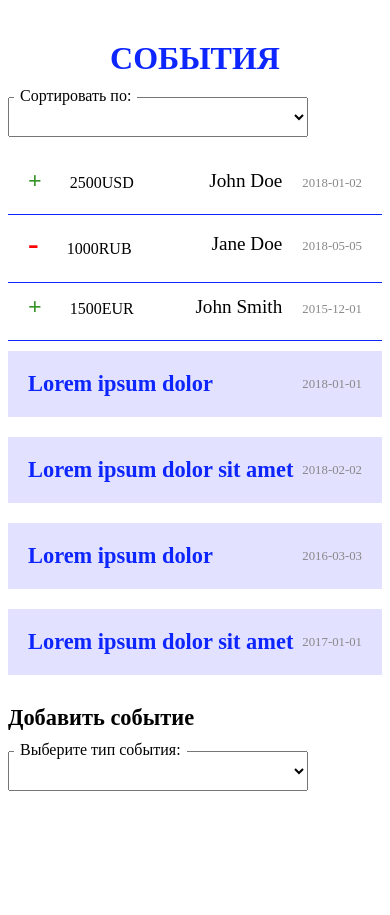
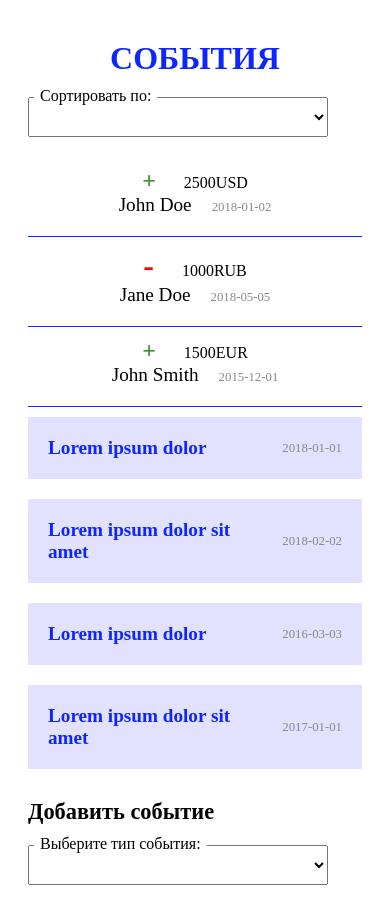
Before and after one commit to elena-dragunova/TimelineEvents, an Angular app: page / in a window 390 px wide. Before the commit the page ends 844 px from the top, so only its background shows below. Built offline with nearby package versions, Linux system fonts and the light colour scheme.

Commit message:
Adaptive styles

```diff
--- a/src/app/add-event-form/add-event-form.component.scss
+++ b/src/app/add-event-form/add-event-form.component.scss
@@ -14,7 +14,7 @@ h4 {
 
 
 .form-field input {
-  width:100%;
+  width:calc(100% - 10px);
   height:40px;
   padding-left:6px;
 }
@@ -22,7 +22,7 @@ h4 {
 .form-field textarea {
   padding-left:6px;
   padding-top:10px;
-  width:100%;
+  width:calc(100% - 10px);
   height:80px;
 }
 
@@ -65,3 +65,10 @@ h4 {
   background-color: #707070;
   cursor: default;
 }
+
+@media screen and (max-width: 560px){
+  .add-event .form-field.select-field,
+  .add-event .form-field.number-field {
+    width:100%;
+  }
+}
--- a/src/app/events/events.component.html
+++ b/src/app/events/events.component.html
@@ -1,5 +1,5 @@
 <div class="events">
-  <form class="sorting form-field select-field">
+  <form class="form-field select-field">
     <label>Сортировать по: </label>
     <select ngModel name="select" #select="ngModel" (change)="sortEvents(select)">
       <option value="type">типу</option>
--- a/src/app/events/events.component.scss
+++ b/src/app/events/events.component.scss
@@ -17,11 +17,13 @@
 .news-item_title h4 {
   color: #0d26ff;
   font-size:1.4em;
+  padding-right: 20px;
 }
 
 .date {
   font-size:0.8em;
   color: #888;
+  white-space: nowrap;
 }
 
 .news-item_more {
@@ -103,6 +105,11 @@
   align-items: center;
 }
 
+.transaction-item_more p {
+  width: calc(100% - 180px);
+  padding-right: 20px;
+}
+
 .transaction-item_more.active {
   display: flex;
 }
@@ -123,3 +130,22 @@
   outline:none;
   cursor: pointer;
 }
+
+@media screen and (max-width: 700px) {
+  .transaction-item_more {
+    flex-flow: column nowrap;
+  }
+  .transaction-item_more p {
+    width: 100%;
+    padding-right: 0;
+  }
+}
+
+@media screen and (max-width: 480px) {
+  .transaction-item_main {
+    flex-flow: column nowrap;
+  }
+  .news-item_title h4 {
+    font-size: 1.2em;
+  }
+}
--- a/src/styles.scss
+++ b/src/styles.scss
@@ -32,3 +32,16 @@ select {
   background-color: #fff;
   padding:0 6px;
 }
+
+@media screen and (max-width: 1320px) {
+  .container {
+    max-width: 100%;
+    margin: 0 20px;
+  }
+}
+
+@media screen and (max-width: 360px) {
+  select {
+    width: 250px;
+  }
+}
```
